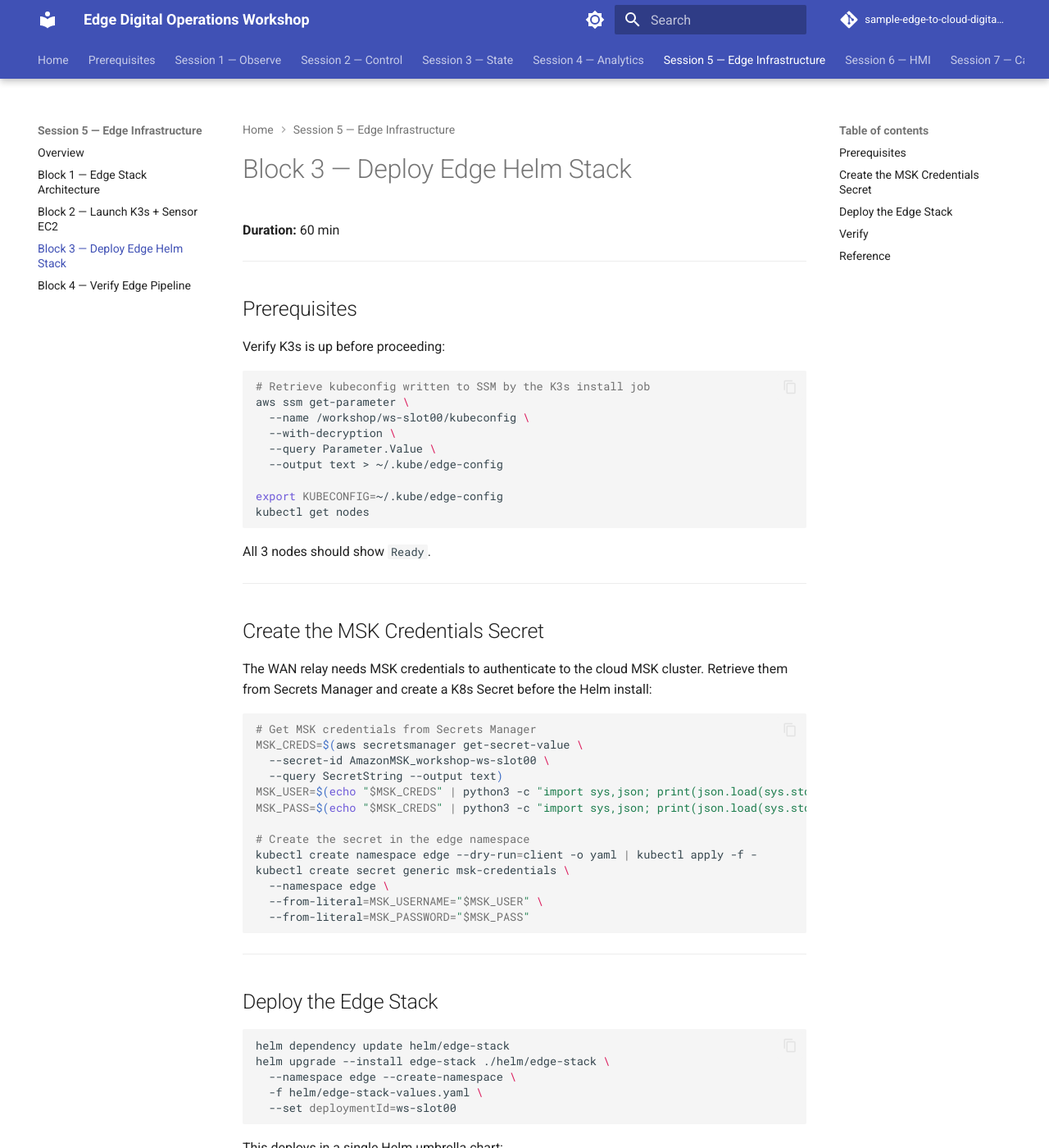
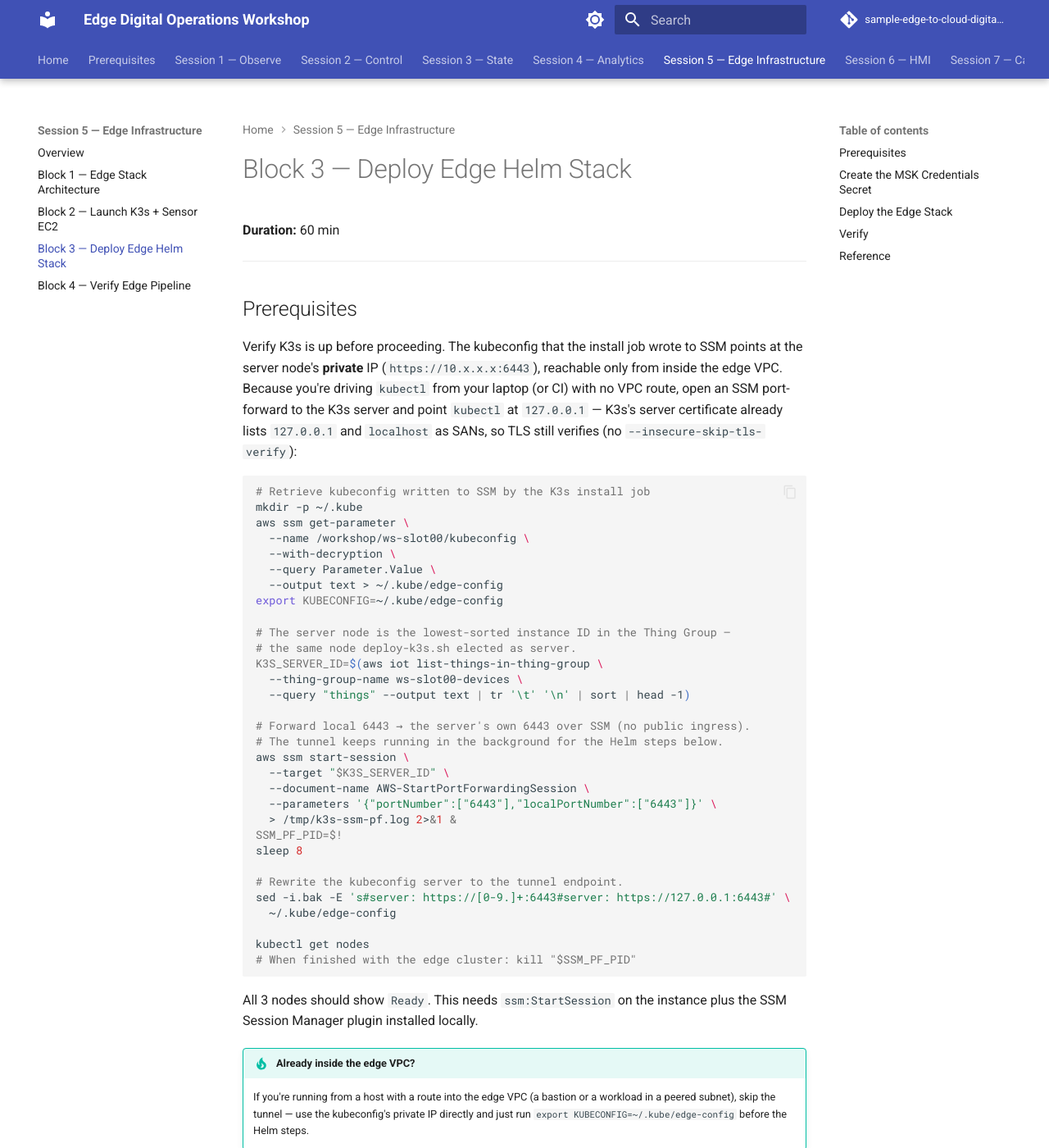
Before and after one commit to aws-samples/sample-edge-to-cloud-digital-ops-workshop, an MkDocs documentation site: the page built from workshop/05-edge-infra/block-3-helm.md, in a window 1280 px wide and 1400 px high. Shown: the whole window at 82% size. Built offline with MkDocs 1.6.1 and Material for MkDocs 9.7.7, drawn with Linux system fonts in a browser that asks for light colours; comment, search, counter and statistics services are not loaded.

Commit message:
fix(edge-helm): install CNPG CRDs before CR + route session-5 kubectl via SSM tunnel
Two fixes that turn Session 5 (block-3-helm) green end-to-end against a
live VPC-private K3s cluster:

1. CNPG CRD ordering. The cloudnative-pg subchart ships its CRDs as
   ordinary templates (templates/crds/crds.yaml), which Helm renders in
   the same pass as the TimescaleDB Cluster CR — so a fresh-cluster
   `helm install` failed with "no matches for kind Cluster in version
   postgresql.cnpg.io/v1". Vendor the 11 CNPG CRDs into the umbrella
   chart's crds/ directory (applied before any template renders) and set
   cnpg.crds.create=false to avoid a duplicate copy.

2. VPC-private kubectl access. The kubeconfig from SSM points at the
   server's private IP, unreachable from a laptop/CI. Fold the SSM
   AWS-StartPortForwardingSession tunnel + kubeconfig rewrite to
   127.0.0.1 (covered by K3s cert SANs, no --insecure) into the first
   asserted Prerequisites block so the tunnel + KUBECONFIG thread to the
   Helm steps. Previously the tunnel lived in a non-asserted admonition
   the doc-runner never executed, so every session-5 block failed.

Verified live on ws-slot42: block-3-helm.md doc-runner 4/4 (was 0/4).

Co-Authored-By: Claude Opus 4.8 <noreply@anthropic.com>

````diff
--- a/workshop/05-edge-infra/block-3-helm.md
+++ b/workshop/05-edge-infra/block-3-helm.md
@@ -6,22 +6,57 @@
 
 ## Prerequisites
 
-Verify K3s is up before proceeding:
+Verify K3s is up before proceeding. The kubeconfig that the install job wrote to
+SSM points at the server node's **private** IP (`https://10.x.x.x:6443`),
+reachable only from inside the edge VPC. Because you're driving `kubectl` from
+your laptop (or CI) with no VPC route, open an SSM port-forward to the K3s server
+and point `kubectl` at `127.0.0.1` — K3s's server certificate already lists
+`127.0.0.1` and `localhost` as SANs, so TLS still verifies (no
+`--insecure-skip-tls-verify`):
 
 ```bash
 # Retrieve kubeconfig written to SSM by the K3s install job
+mkdir -p ~/.kube
 aws ssm get-parameter \
   --name /workshop/ws-slot00/kubeconfig \
   --with-decryption \
   --query Parameter.Value \
   --output text > ~/.kube/edge-config
+export KUBECONFIG=~/.kube/edge-config
 
-export KUBECONFIG=~/.kube/edge-config
+# The server node is the lowest-sorted instance ID in the Thing Group —
+# the same node deploy-k3s.sh elected as server.
+K3S_SERVER_ID=$(aws iot list-things-in-thing-group \
+  --thing-group-name ws-slot00-devices \
+  --query "things" --output text | tr '\t' '\n' | sort | head -1)
+
+# Forward local 6443 → the server's own 6443 over SSM (no public ingress).
+# The tunnel keeps running in the background for the Helm steps below.
+aws ssm start-session \
+  --target "$K3S_SERVER_ID" \
+  --document-name AWS-StartPortForwardingSession \
+  --parameters '{"portNumber":["6443"],"localPortNumber":["6443"]}' \
+  > /tmp/k3s-ssm-pf.log 2>&1 &
+SSM_PF_PID=$!
+sleep 8
+
+# Rewrite the kubeconfig server to the tunnel endpoint.
+sed -i.bak -E 's#server: https://[0-9.]+:6443#server: https://127.0.0.1:6443#' \
+  ~/.kube/edge-config
+
 kubectl get nodes
+# When finished with the edge cluster: kill "$SSM_PF_PID"
 ```
 <!-- e2e:assert {"contains": "Ready"} -->
 
-All 3 nodes should show `Ready`.
+All 3 nodes should show `Ready`. This needs `ssm:StartSession` on the instance
+plus the SSM Session Manager plugin installed locally.
+
+!!! tip "Already inside the edge VPC?"
+    If you're running from a host with a route into the edge VPC (a bastion or a
+    workload in a peered subnet), skip the tunnel — use the kubeconfig's private
+    IP directly and just run `export KUBECONFIG=~/.kube/edge-config` before the
+    Helm steps.
 
 ---
 
````
Also changed, not shown: 2 other files.
